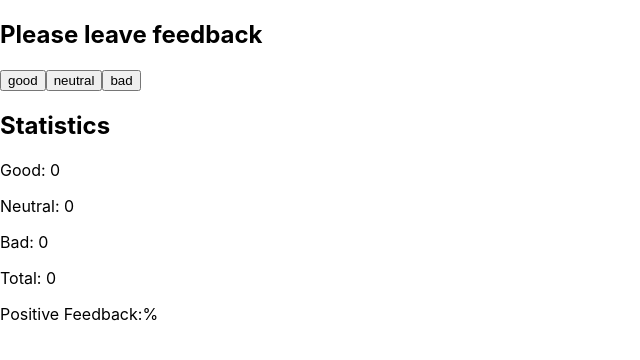
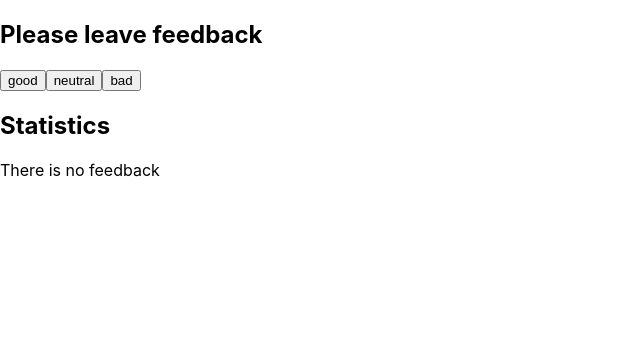
Before and after one commit to NadiiaHrab/goit-react-hw-02-feedback, a React (Create React App) app: page / in a window 1280 px wide. Shown: the top 360 px of the page, without its empty margins (0-640 px from the left). Built offline with nearby package versions, Linux system fonts and the light colour scheme.

Commit message:
add notification

```diff
--- a/src/components/FeedbackOptions/FeedbackOptions.js
+++ b/src/components/FeedbackOptions/FeedbackOptions.js
@@ -1,4 +1,4 @@
-import React from 'react';
+
 import PropTypes from 'prop-types';
 
 function FeedbackOptions ({ options, onLeaveFeedback }) {
--- /dev/null
+++ b/src/components/Notification/Notification.js
@@ -0,0 +1,12 @@
+import PropTypes from 'prop-types';
+
+function Notification({message}) {
+    return (
+        <p className="notification">{message}</p>
+    )
+}
+Notification.propTypes = {
+    message: PropTypes.string.isRequired
+}
+
+export default Notification;
--- /dev/null
+++ b/src/components/Sections/Sections.js
@@ -0,0 +1,16 @@
+import PropTypes from 'prop-types';
+
+function Sections({title, children}) {
+    return (
+        <section>
+            <h2 class="title">{title}</h2>
+            {children}
+            </section>
+    )
+}
+Sections.propTypes = {
+    title: PropTypes.string.isRequired,
+    children: PropTypes.node
+}
+
+export default Sections;
--- a/src/components/feedback/feedback.js
+++ b/src/components/feedback/feedback.js
@@ -1,7 +1,9 @@
 import React, { Component } from 'react';
 import PropTypes from 'prop-types';
+import Sections from "../Sections/Sections";
 import FeedbackOptions from '../FeedbackOptions/FeedbackOptions';
 import Statistics from "../Statistics/Statistics";
+import Notification from "../Notification/Notification";
 
 class Feedback extends Component {
 
@@ -30,28 +32,37 @@ class Feedback extends Component {
     }
 
     countPositiveFeedbackPercentage = () => {
-
+        const { good, neutral, bad } = this.state;
+        this.positivePercentage = Math.round((good / (good + neutral + bad)) * 100);
+        if (this.positivePercentage) {
+            return this.positivePercentage;
+        } else {
+            return 0;
+ }
     }
 
     render() {
         const { good, neutral, bad } = this.state;
 
         return (
-            <div class="container">
-  <h2 class="feedback-title">Please leave feedback</h2>
+    <div class="container">
+    <Sections title="Please leave feedback">
         <FeedbackOptions
             options={Object.keys(this.state)}
             onLeaveFeedback={this.onLeaveFeedback}
-          />
+        />
+    </Sections>
 
-    <h2 class="statistics-title">Statistics</h2>
+    <Sections title="Statistics">
+        {{good, neutral, bad} > 1 ?
         <Statistics
         good={good}
         neutral={neutral}
         bad={bad}
         total={this.countTotalFeedback()}
         positivePercentage={this.countPositiveFeedbackPercentage()}
-                />
+        /> : <Notification message="There is no feedback"></Notification>}
+     </Sections>
 
 </div>
         )
```
